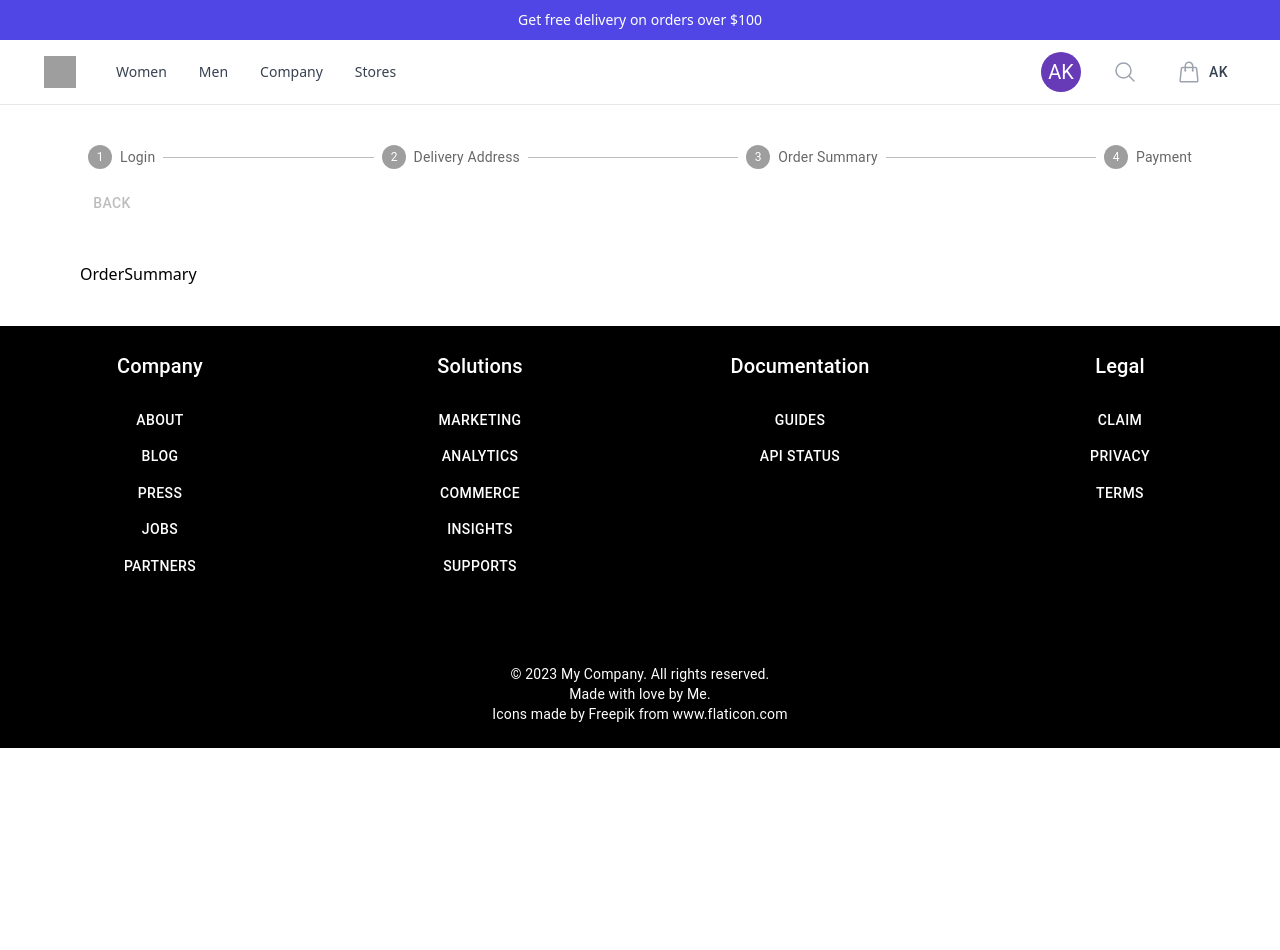
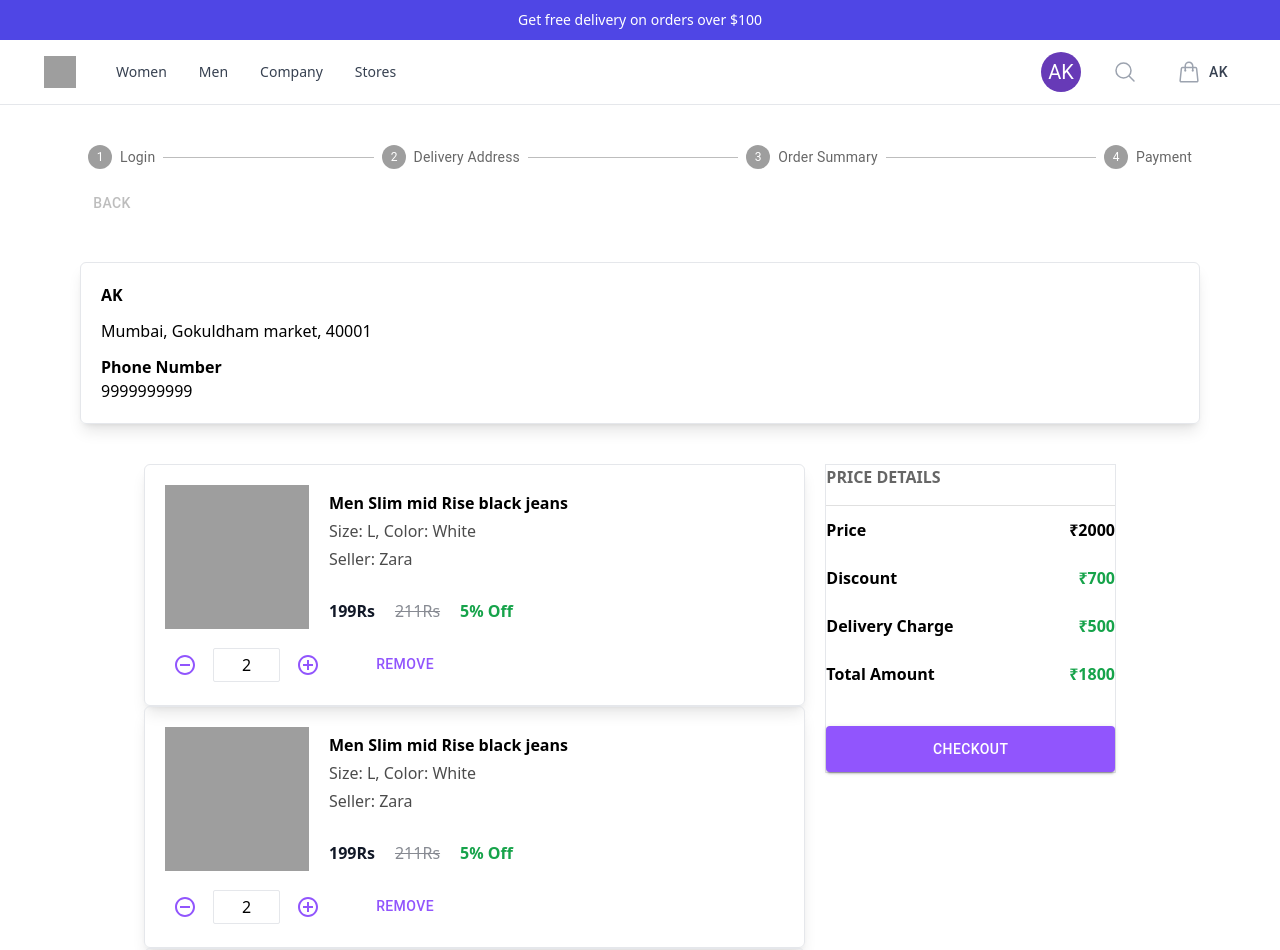
Before and after one commit to priyanshum143/E-Commerce, a React (Create React App) app in the folder client/: page / in a window 1280 px wide. Shown: the top 950 px of the page. Before the commit the page ends 800 px from the top, so only its background shows below. Built offline with nearby package versions, Linux system fonts and the light colour scheme; grey boxes are pictures that could not be loaded.

Commit message:
order summary page added

```diff
--- a/client/src/components/Checkout/OrderSummary.jsx
+++ b/client/src/components/Checkout/OrderSummary.jsx
@@ -1,8 +1,18 @@
 import React from 'react'
+import AddressCard from './AddressCard'
+import Cart from '../Cart/Cart'
 
 const OrderSummary = () => {
     return (
-        <div>OrderSummary</div>
+        <div>
+            <div className='p-5 shadow-lg border rounded-md'>
+                <AddressCard/>
+            </div>
+
+            <div className='mt-10'>
+                <Cart />
+            </div>
+        </div>
     )
 }
 
```
